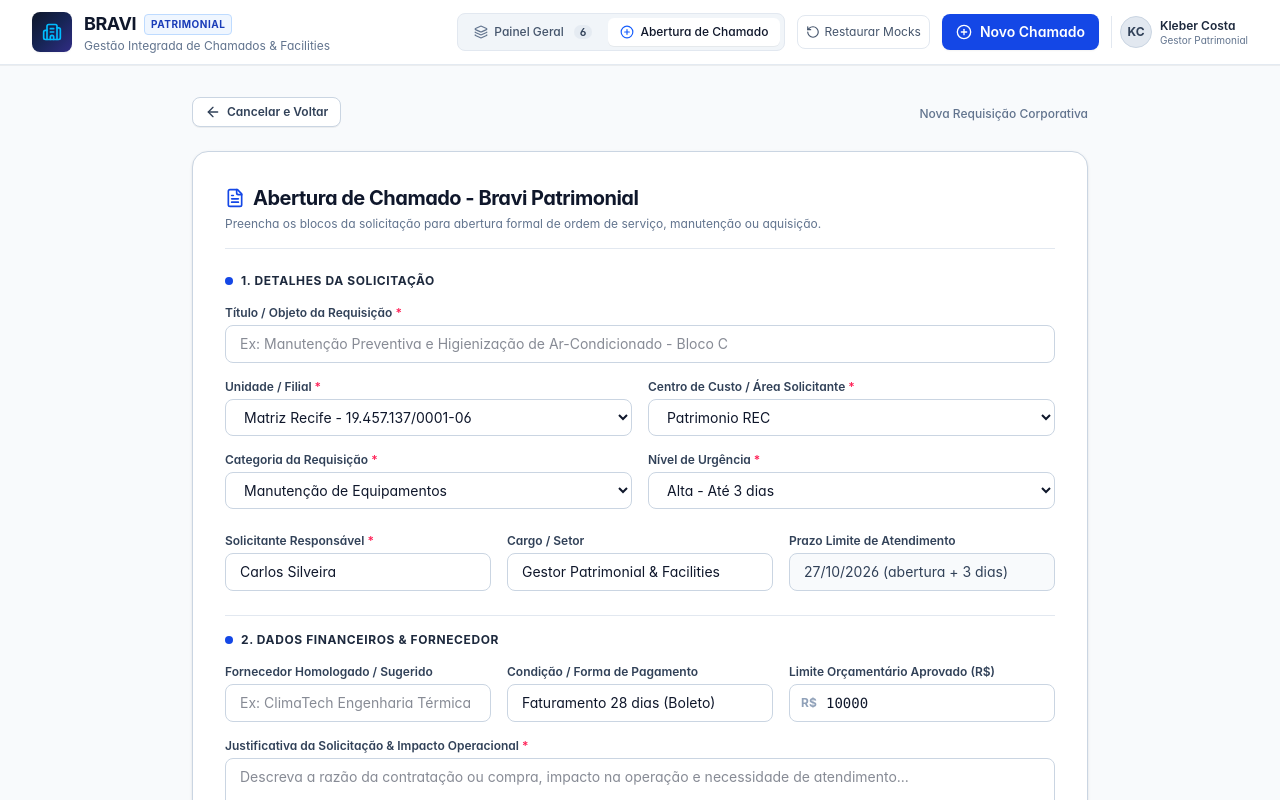
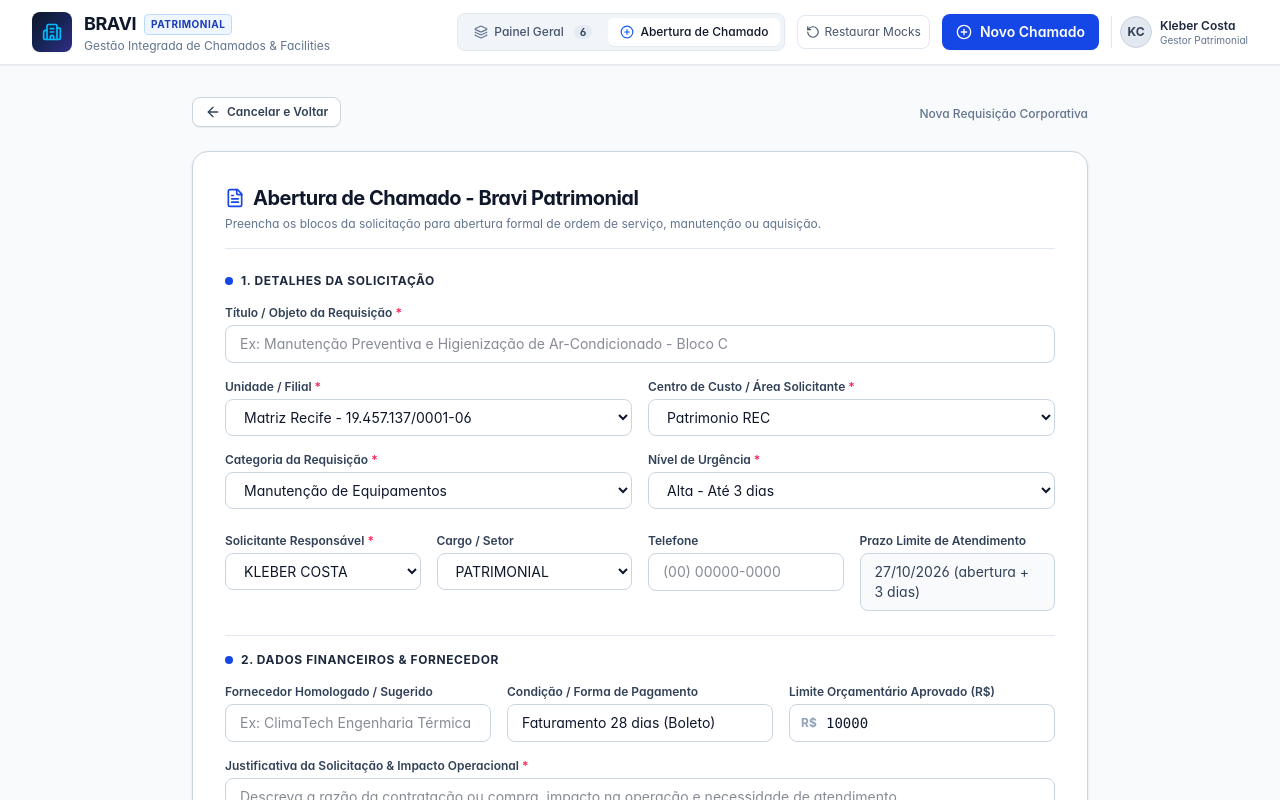
Before and after one commit to klebercosta638-droid/bravi-patrimonial, a React (Vite) app: page / in a window 1280 px wide. Both pictures are taken after a click on the button "Abertura de Chamado". Shown: the top 800 px of the page. Built offline with nearby package versions, Linux system fonts and the light colour scheme.

Commit message:
Atualização de chamados

```diff
--- a/ChamadoDetailView.tsx
+++ b/ChamadoDetailView.tsx
@@ -268,6 +268,11 @@
                 <span className="text-[11px] text-slate-500 block">
                   {selectedChamado.solicitanteCargo} • {selectedChamado.solicitanteRamal}
                 </span>
+                {selectedChamado.solicitanteTelefone && (
+                  <span className="text-[11px] text-slate-500 block">
+                    Telefone: {selectedChamado.solicitanteTelefone}
+                  </span>
+                )}
               </div>
             </div>
 
--- a/ChamadoForm.tsx
+++ b/ChamadoForm.tsx
@@ -13,6 +13,8 @@
   FILIAIS_LIST,
   CENTROS_DE_CUSTO_LIST,
   CATEGORIAS_LIST,
+  SOLICITANTES_LIST,
+  CARGOS_SOLICITANTE_LIST,
   URGENCIAS_LIST,
   STATUS_LIST,
 } from '../data/mockData';
@@ -70,10 +72,14 @@
     : dataAberturaFormulario;
 
   // Solicitante
-  const [solicitanteNome, setSolicitanteNome] = useState('Carlos Silveira');
+  const [solicitanteNome, setSolicitanteNome] = useState('KLEBER COSTA');
   const [solicitanteEmail, setSolicitanteEmail] = useState('carlos.silveira@bravi.com.br');
-  const [solicitanteCargo, setSolicitanteCargo] = useState('Gestor Patrimonial & Facilities');
+  const [solicitanteCargo, setSolicitanteCargo] = useState<(typeof CARGOS_SOLICITANTE_LIST)[number]>('PATRIMONIAL');
   const [solicitanteRamal, setSolicitanteRamal] = useState('R-4010');
+  const [solicitanteTelefone, setSolicitanteTelefone] = useState('');
+  const solicitanteEhOutro =
+    solicitanteNome === 'OUTROS' ||
+    !SOLICITANTES_LIST.slice(0, -1).some((nome) => nome === solicitanteNome);
 
   // Financeiro & Fornecedor
   const [fornecedorSugerido, setFornecedorSugerido] = useState('');
@@ -114,8 +120,12 @@
 
       setSolicitanteNome(selectedChamado.solicitanteNome);
       setSolicitanteEmail(selectedChamado.solicitanteEmail);
-      setSolicitanteCargo(selectedChamado.solicitanteCargo);
+      setSolicitanteCargo(
+        CARGOS_SOLICITANTE_LIST.find((cargo) => cargo === selectedChamado.solicitanteCargo) ||
+          'PATRIMONIAL'
+      );
       setSolicitanteRamal(selectedChamado.solicitanteRamal);
+      setSolicitanteTelefone(selectedChamado.solicitanteTelefone || '');
       setFornecedorSugerido(selectedChamado.fornecedorSugerido || '');
       setCnpjFornecedor(selectedChamado.cnpjFornecedor || '');
       setFormaPagamento(selectedChamado.formaPagamento || 'Faturamento 28 dias');
@@ -254,6 +264,7 @@
       solicitanteEmail: solicitanteEmail.trim(),
       solicitanteCargo: solicitanteCargo.trim(),
       solicitanteRamal: solicitanteRamal.trim(),
+      solicitanteTelefone: solicitanteTelefone.trim(),
       dataAbertura,
       previsaoConclusao: calcularPrazoAtendimento(dataAbertura, urgencia),
       fornecedorSugerido: fornecedorSugerido.trim() || 'Cotação em aberto / Não definido',
@@ -480,29 +491,70 @@
             )}
 
             {/* Solicitante & Datas */}
-            <div className="grid grid-cols-1 sm:grid-cols-3 gap-4 pt-2">
+            <div className="grid grid-cols-1 sm:grid-cols-2 lg:grid-cols-4 gap-4 pt-2">
               <div>
                 <label className="block text-xs font-semibold text-slate-700 mb-1">
                   Solicitante Responsável <span className="text-rose-500">*</span>
                 </label>
-                <input
-                  type="text"
-                  value={solicitanteNome}
-                  onChange={(e) => setSolicitanteNome(e.target.value)}
-                  className={`w-full px-3.5 py-2 text-sm bg-white border rounded-lg focus:outline-hidden focus:ring-2 focus:ring-blue-500 ${
+                <select
+                  value={solicitanteEhOutro ? 'OUTROS' : solicitanteNome}
+                  onChange={(e) =>
+                    setSolicitanteNome(e.target.value === 'OUTROS' ? '' : e.target.value)
+                  }
+                  className="w-full px-3.5 py-2 text-sm bg-white border border-slate-300 rounded-lg focus:outline-hidden focus:ring-2 focus:ring-blue-500"
+                >
+                  {SOLICITANTES_LIST.map((nome) => (
+                    <option key={nome} value={nome}>
+                      {nome}
+                    </option>
+                  ))}
+                </select>
+                {solicitanteEhOutro && (
+                  <input
+                    type="text"
+                    value={solicitanteNome === 'OUTROS' ? '' : solicitanteNome}
+                    onChange={(e) => setSolicitanteNome(e.target.value)}
+                    placeholder="Digite o nome do solicitante"
+                    required
+                    aria-label="Nome do solicitante"
+                    className={`w-full mt-2 px-3.5 py-2 text-sm bg-white border rounded-lg focus:outline-hidden focus:ring-2 focus:ring-blue-500 ${
                     errors.solicitanteNome ? 'border-rose-400' : 'border-slate-300'
-                  }`}
-                />
+                    }`}
+                  />
+                )}
               </div>
 
               <div>
                 <label className="block text-xs font-semibold text-slate-700 mb-1">
                   Cargo / Setor
                 </label>
+                <select
+                  value={solicitanteCargo}
+                  onChange={(e) =>
+                    setSolicitanteCargo(
+                      CARGOS_SOLICITANTE_LIST.find((cargo) => cargo === e.target.value) ||
+                        'PATRIMONIAL'
+                    )
+                  }
+                  className="w-full px-3.5 py-2 text-sm bg-white border border-slate-300 rounded-lg focus:outline-hidden focus:ring-2 focus:ring-blue-500"
+                >
+                  {CARGOS_SOLICITANTE_LIST.map((cargo) => (
+                    <option key={cargo} value={cargo}>
+                      {cargo}
+                    </option>
+                  ))}
+                </select>
+              </div>
+
+              <div>
+                <label className="block text-xs font-semibold text-slate-700 mb-1">
+                  Telefone
+                </label>
                 <input
-                  type="text"
-                  value={solicitanteCargo}
-                  onChange={(e) => setSolicitanteCargo(e.target.value)}
+                  type="tel"
+                  value={solicitanteTelefone}
+                  onChange={(e) => setSolicitanteTelefone(e.target.value)}
+                  placeholder="(00) 00000-0000"
                   className="w-full px-3.5 py-2 text-sm bg-white border border-slate-300 rounded-lg focus:outline-hidden focus:ring-2 focus:ring-blue-500"
                 />
               </div>
--- a/mockData.ts
+++ b/mockData.ts
@@ -646,6 +646,98 @@
   'Serviços Logísticos / Veículos',
 ] as const;
 
+export const SOLICITANTES_LIST = [
+  'DANIELLA CARVALHO',
+  'KLEBER COSTA',
+  'ROSANGELA OLIVEIRA',
+  'LENITA MIRANDA',
+  'RILDETE AZEVEDO',
+  'RENATA SIMÕES',
+  'JOHNNY MATOS',
+  'VERÔNICA GOMES',
+  'FÁTIMA CHAVES',
+  'JOÃO PAULO DO NASCIMENTO',
+  'LAMARCK CORREIA',
+  'JOÃO VITOR DUDA DA COSTA',
+  'WILLAMS MAURICIO',
+  'JOSÉ CARLOS GOMES',
+  'KALINA MATOS',
+  'GENESIS RODRIGUES',
+  'JULIETE MORAES',
+  'ALESSANDRA TEIXEIRA',
+  'LUCELIA SANTOS',
+  'ANDREYSA',
+  'FERNANDO SOARES',
+  'CALEBE BISPO',
+  'EMERSON BEZERRA',
+  'FILIPE ROBERTO',
+  'PATRICIA REIS',
+  'EDUARDO MAX AGUIAR',
+  'ICSA BORGES',
+  'RUBENS PATRICIO',
+  'GILBERTO',
+  'LUCIANA LEITE',
+  'FLÁVIA',
+  'FERNANDA BARBOSA',
+  'NIEDJA NELMA',
+  'PRISCYLLA',
+  'VICTOR RINALDO DA SILVA',
+  'WILLOW DANTAS',
+  'LEOMAR FREIRE SANTOS',
+  'VAGNO',
+  'IGOR SANTANA DE OLIVEIRA',
+  'JACIARA NUNES',
+  'MARCOS RODRIGUES DA CUNHA',
+  'RODRIGO MENDONÇA MONTEIRO',
+  'NIELSEM BOSCO',
+  'KLEYDSSON',
+  'FRANÇA',
+  'DIEGO SANTANA DE OLIVEIRA',
+  'MARIA DA SILVA SANTOS',
+  'JEAN CARLOS DE PAULA SILVA',
+  'EMANUELLA KARLA',
+  'JULIANA SANTOS DE BRITO MELO',
+  'ROBERTO DE ARAÚJO NOGUEIRA',
+  'MÔNICA MELO SILVA',
+  'VALMIR FERREIRA',
+  'LUAN NASCIMENTO',
+  'JEISON ROBERTO GAMA DA SILVA',
+  'GERBERSON PONTUAL DA SAILVA OLIVEIRA',
+  'RICARDO ALEXANDRE',
+  'YURE GUTTIERE DE ALMEIDA GOMES',
+  'ISAAC ALEXANDRE',
+  'IZABELA CARMELITA DE SIQUEIRA BRITO MOTA',
+  'AMANDA GABRIELLA DE SOUZA MATOS',
+  'LUIZ HENRIQUE ARAÚJO FONSECA',
+  'RONNYKLEY',
+  'MARIA ISAIRA PEREIRA DA SILVA',
+  'JONAS GABRIEL',
+  'CAROLINA NAILY LIMA DE MELO',
+  'ALESSANDRA',
+  'SHIRLEY FERREIRA',
+  'ANA PAULA',
+  'ANA PAULA VASCONCELOS DA SILVA',
+  'IGOR ALEXANDRE',
+  'AMÓS DA SILVA',
+  'OUTROS',
+] as const;
+
+export const CARGOS_SOLICITANTE_LIST = [
+  'DIRETORIA',
+  'PATRIMONIAL',
+  'FATURAMENTO',
+  'LOGÍSTICA',
+  'COMPRAS',
+  'COMERCIAL',
+  'MARKETING',
+  'INTELIGÊNCIA COMERCIAL',
+  'RH',
+  'FINANCEIRO',
+  'ASSISTÊNCIA TÉCNICA',
+  'SUPORTE TÉCNICO',
+  'VENDAS',
+] as const;
+
 export const URGENCIAS_LIST = [
   'Baixa - Até 7 dias',
   'Média - Até 5 dias',
--- a/patrimonial.ts
+++ b/patrimonial.ts
@@ -86,6 +86,7 @@
   solicitanteEmail: string;
   solicitanteCargo: string;
   solicitanteRamal: string;
+  solicitanteTelefone?: string;
   dataAbertura: string;
   previsaoConclusao: string;
 
--- a/src/components/ChamadoDetailView.tsx
+++ b/src/components/ChamadoDetailView.tsx
@@ -268,6 +268,11 @@
                 <span className="text-[11px] text-slate-500 block">
                   {selectedChamado.solicitanteCargo} • {selectedChamado.solicitanteRamal}
                 </span>
+                {selectedChamado.solicitanteTelefone && (
+                  <span className="text-[11px] text-slate-500 block">
+                    Telefone: {selectedChamado.solicitanteTelefone}
+                  </span>
+                )}
               </div>
             </div>
 
--- a/src/components/ChamadoForm.tsx
+++ b/src/components/ChamadoForm.tsx
@@ -13,6 +13,8 @@
   FILIAIS_LIST,
   CENTROS_DE_CUSTO_LIST,
   CATEGORIAS_LIST,
+  SOLICITANTES_LIST,
+  CARGOS_SOLICITANTE_LIST,
   URGENCIAS_LIST,
   STATUS_LIST,
 } from '../data/mockData';
@@ -70,10 +72,14 @@
     : dataAberturaFormulario;
 
   // Solicitante
-  const [solicitanteNome, setSolicitanteNome] = useState('Carlos Silveira');
+  const [solicitanteNome, setSolicitanteNome] = useState('KLEBER COSTA');
   const [solicitanteEmail, setSolicitanteEmail] = useState('carlos.silveira@bravi.com.br');
-  const [solicitanteCargo, setSolicitanteCargo] = useState('Gestor Patrimonial & Facilities');
+  const [solicitanteCargo, setSolicitanteCargo] = useState<(typeof CARGOS_SOLICITANTE_LIST)[number]>('PATRIMONIAL');
   const [solicitanteRamal, setSolicitanteRamal] = useState('R-4010');
+  const [solicitanteTelefone, setSolicitanteTelefone] = useState('');
+  const solicitanteEhOutro =
+    solicitanteNome === 'OUTROS' ||
+    !SOLICITANTES_LIST.slice(0, -1).some((nome) => nome === solicitanteNome);
 
   // Financeiro & Fornecedor
   const [fornecedorSugerido, setFornecedorSugerido] = useState('');
@@ -114,8 +120,12 @@
 
       setSolicitanteNome(selectedChamado.solicitanteNome);
       setSolicitanteEmail(selectedChamado.solicitanteEmail);
-      setSolicitanteCargo(selectedChamado.solicitanteCargo);
+      setSolicitanteCargo(
+        CARGOS_SOLICITANTE_LIST.find((cargo) => cargo === selectedChamado.solicitanteCargo) ||
+          'PATRIMONIAL'
+      );
       setSolicitanteRamal(selectedChamado.solicitanteRamal);
+      setSolicitanteTelefone(selectedChamado.solicitanteTelefone || '');
       setFornecedorSugerido(selectedChamado.fornecedorSugerido || '');
       setCnpjFornecedor(selectedChamado.cnpjFornecedor || '');
       setFormaPagamento(selectedChamado.formaPagamento || 'Faturamento 28 dias');
@@ -254,6 +264,7 @@
       solicitanteEmail: solicitanteEmail.trim(),
       solicitanteCargo: solicitanteCargo.trim(),
       solicitanteRamal: solicitanteRamal.trim(),
+      solicitanteTelefone: solicitanteTelefone.trim(),
       dataAbertura,
       previsaoConclusao: calcularPrazoAtendimento(dataAbertura, urgencia),
       fornecedorSugerido: fornecedorSugerido.trim() || 'Cotação em aberto / Não definido',
@@ -480,29 +491,70 @@
             )}
 
             {/* Solicitante & Datas */}
-            <div className="grid grid-cols-1 sm:grid-cols-3 gap-4 pt-2">
+            <div className="grid grid-cols-1 sm:grid-cols-2 lg:grid-cols-4 gap-4 pt-2">
               <div>
                 <label className="block text-xs font-semibold text-slate-700 mb-1">
                   Solicitante Responsável <span className="text-rose-500">*</span>
                 </label>
-                <input
-                  type="text"
-                  value={solicitanteNome}
-                  onChange={(e) => setSolicitanteNome(e.target.value)}
-                  className={`w-full px-3.5 py-2 text-sm bg-white border rounded-lg focus:outline-hidden focus:ring-2 focus:ring-blue-500 ${
+                <select
+                  value={solicitanteEhOutro ? 'OUTROS' : solicitanteNome}
+                  onChange={(e) =>
+                    setSolicitanteNome(e.target.value === 'OUTROS' ? '' : e.target.value)
+                  }
+                  className="w-full px-3.5 py-2 text-sm bg-white border border-slate-300 rounded-lg focus:outline-hidden focus:ring-2 focus:ring-blue-500"
+                >
+                  {SOLICITANTES_LIST.map((nome) => (
+                    <option key={nome} value={nome}>
+                      {nome}
+                    </option>
+                  ))}
+                </select>
+                {solicitanteEhOutro && (
+                  <input
+                    type="text"
+                    value={solicitanteNome === 'OUTROS' ? '' : solicitanteNome}
+                    onChange={(e) => setSolicitanteNome(e.target.value)}
+                    placeholder="Digite o nome do solicitante"
+                    required
+                    aria-label="Nome do solicitante"
+                    className={`w-full mt-2 px-3.5 py-2 text-sm bg-white border rounded-lg focus:outline-hidden focus:ring-2 focus:ring-blue-500 ${
                     errors.solicitanteNome ? 'border-rose-400' : 'border-slate-300'
-                  }`}
-                />
+                    }`}
+                  />
+                )}
               </div>
 
               <div>
                 <label className="block text-xs font-semibold text-slate-700 mb-1">
                   Cargo / Setor
                 </label>
+                <select
+                  value={solicitanteCargo}
+                  onChange={(e) =>
+                    setSolicitanteCargo(
+                      CARGOS_SOLICITANTE_LIST.find((cargo) => cargo === e.target.value) ||
+                        'PATRIMONIAL'
+                    )
+                  }
+                  className="w-full px-3.5 py-2 text-sm bg-white border border-slate-300 rounded-lg focus:outline-hidden focus:ring-2 focus:ring-blue-500"
+                >
+                  {CARGOS_SOLICITANTE_LIST.map((cargo) => (
+                    <option key={cargo} value={cargo}>
+                      {cargo}
+                    </option>
+                  ))}
+                </select>
+              </div>
+
+              <div>
+                <label className="block text-xs font-semibold text-slate-700 mb-1">
+                  Telefone
+                </label>
                 <input
-                  type="text"
-                  value={solicitanteCargo}
-                  onChange={(e) => setSolicitanteCargo(e.target.value)}
+                  type="tel"
+                  value={solicitanteTelefone}
+                  onChange={(e) => setSolicitanteTelefone(e.target.value)}
+                  placeholder="(00) 00000-0000"
                   className="w-full px-3.5 py-2 text-sm bg-white border border-slate-300 rounded-lg focus:outline-hidden focus:ring-2 focus:ring-blue-500"
                 />
               </div>
--- a/src/data/mockData.ts
+++ b/src/data/mockData.ts
@@ -646,6 +646,98 @@
   'Serviços Logísticos / Veículos',
 ] as const;
 
+export const SOLICITANTES_LIST = [
+  'DANIELLA CARVALHO',
+  'KLEBER COSTA',
+  'ROSANGELA OLIVEIRA',
+  'LENITA MIRANDA',
+  'RILDETE AZEVEDO',
+  'RENATA SIMÕES',
+  'JOHNNY MATOS',
+  'VERÔNICA GOMES',
+  'FÁTIMA CHAVES',
+  'JOÃO PAULO DO NASCIMENTO',
+  'LAMARCK CORREIA',
+  'JOÃO VITOR DUDA DA COSTA',
+  'WILLAMS MAURICIO',
+  'JOSÉ CARLOS GOMES',
+  'KALINA MATOS',
+  'GENESIS RODRIGUES',
+  'JULIETE MORAES',
+  'ALESSANDRA TEIXEIRA',
+  'LUCELIA SANTOS',
+  'ANDREYSA',
+  'FERNANDO SOARES',
+  'CALEBE BISPO',
+  'EMERSON BEZERRA',
+  'FILIPE ROBERTO',
+  'PATRICIA REIS',
+  'EDUARDO MAX AGUIAR',
+  'ICSA BORGES',
+  'RUBENS PATRICIO',
+  'GILBERTO',
+  'LUCIANA LEITE',
+  'FLÁVIA',
+  'FERNANDA BARBOSA',
+  'NIEDJA NELMA',
+  'PRISCYLLA',
+  'VICTOR RINALDO DA SILVA',
+  'WILLOW DANTAS',
+  'LEOMAR FREIRE SANTOS',
+  'VAGNO',
+  'IGOR SANTANA DE OLIVEIRA',
+  'JACIARA NUNES',
+  'MARCOS RODRIGUES DA CUNHA',
+  'RODRIGO MENDONÇA MONTEIRO',
+  'NIELSEM BOSCO',
+  'KLEYDSSON',
+  'FRANÇA',
+  'DIEGO SANTANA DE OLIVEIRA',
+  'MARIA DA SILVA SANTOS',
+  'JEAN CARLOS DE PAULA SILVA',
+  'EMANUELLA KARLA',
+  'JULIANA SANTOS DE BRITO MELO',
+  'ROBERTO DE ARAÚJO NOGUEIRA',
+  'MÔNICA MELO SILVA',
+  'VALMIR FERREIRA',
+  'LUAN NASCIMENTO',
+  'JEISON ROBERTO GAMA DA SILVA',
+  'GERBERSON PONTUAL DA SAILVA OLIVEIRA',
+  'RICARDO ALEXANDRE',
+  'YURE GUTTIERE DE ALMEIDA GOMES',
+  'ISAAC ALEXANDRE',
+  'IZABELA CARMELITA DE SIQUEIRA BRITO MOTA',
+  'AMANDA GABRIELLA DE SOUZA MATOS',
+  'LUIZ HENRIQUE ARAÚJO FONSECA',
+  'RONNYKLEY',
+  'MARIA ISAIRA PEREIRA DA SILVA',
+  'JONAS GABRIEL',
+  'CAROLINA NAILY LIMA DE MELO',
+  'ALESSANDRA',
+  'SHIRLEY FERREIRA',
+  'ANA PAULA',
+  'ANA PAULA VASCONCELOS DA SILVA',
+  'IGOR ALEXANDRE',
+  'AMÓS DA SILVA',
+  'OUTROS',
+] as const;
+
+export const CARGOS_SOLICITANTE_LIST = [
+  'DIRETORIA',
+  'PATRIMONIAL',
+  'FATURAMENTO',
+  'LOGÍSTICA',
+  'COMPRAS',
+  'COMERCIAL',
+  'MARKETING',
+  'INTELIGÊNCIA COMERCIAL',
+  'RH',
+  'FINANCEIRO',
+  'ASSISTÊNCIA TÉCNICA',
+  'SUPORTE TÉCNICO',
+  'VENDAS',
+] as const;
+
 export const URGENCIAS_LIST = [
   'Baixa - Até 7 dias',
   'Média - Até 5 dias',
--- a/src/types/patrimonial.ts
+++ b/src/types/patrimonial.ts
@@ -86,6 +86,7 @@
   solicitanteEmail: string;
   solicitanteCargo: string;
   solicitanteRamal: string;
+  solicitanteTelefone?: string;
   dataAbertura: string;
   previsaoConclusao: string;
 
```
